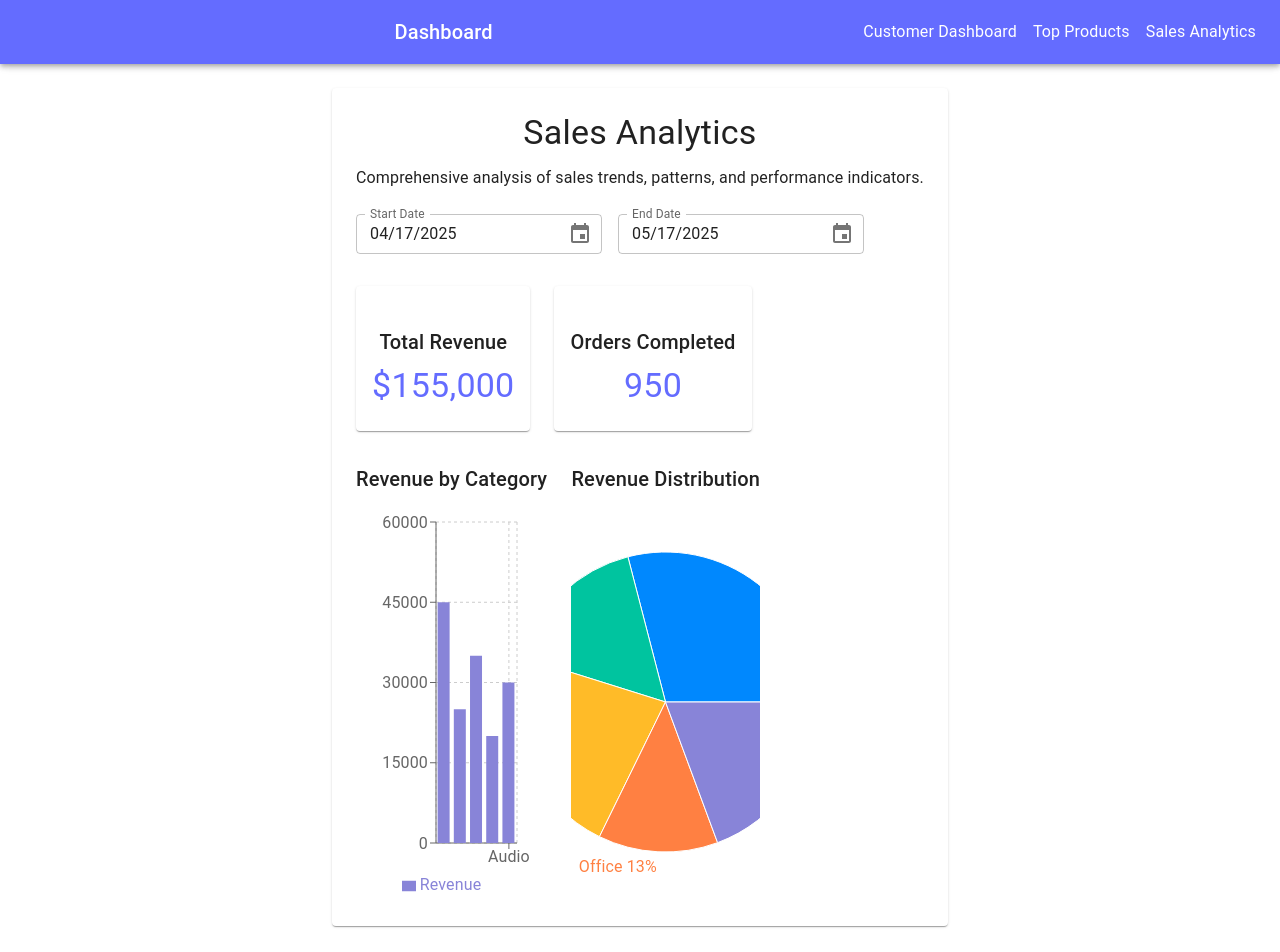
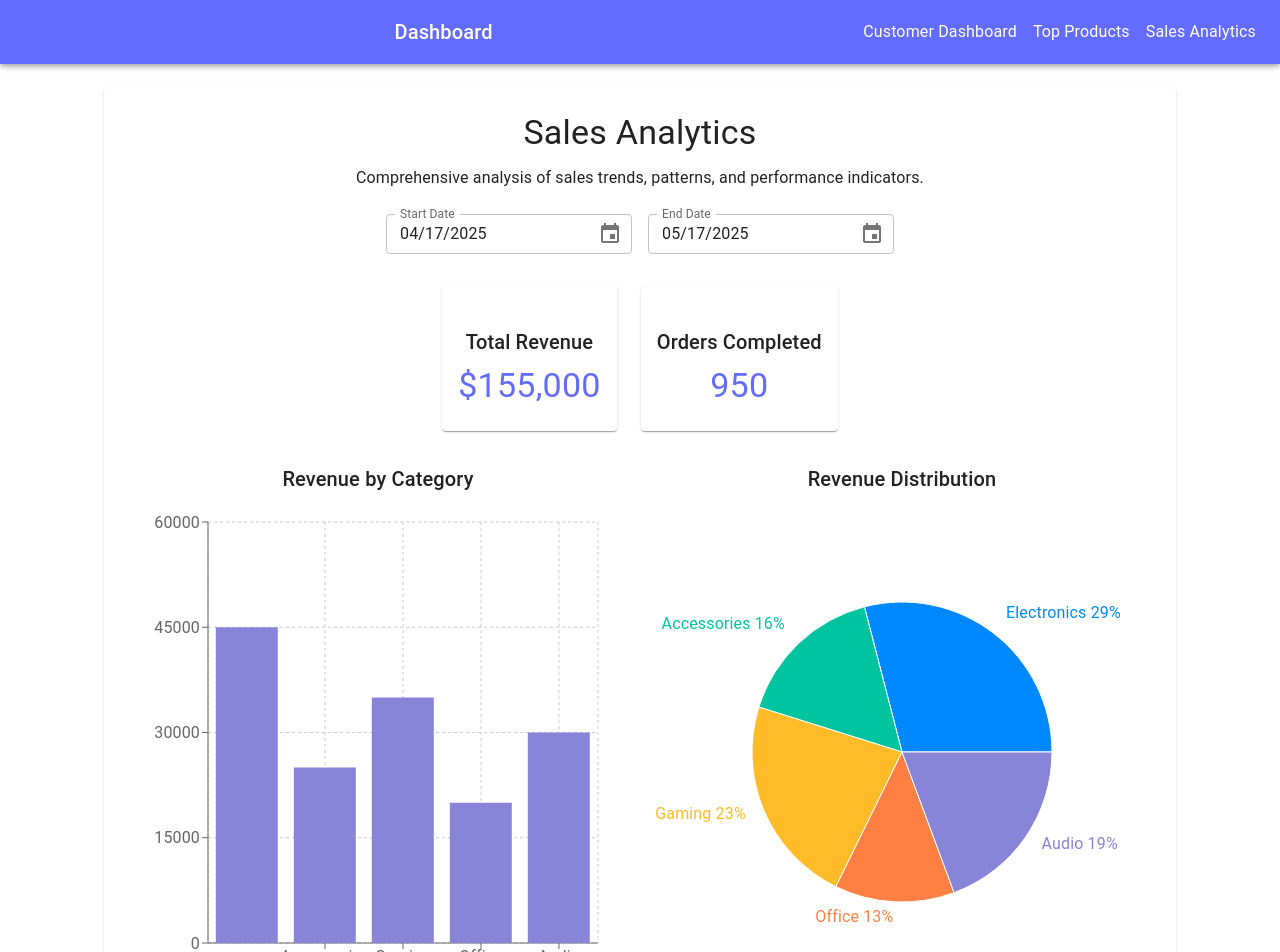
Before and after one commit to gabrielwiggert/dashboard, a React (Vite) app in the folder frontend/: page /sales-analytics in a window 1280 px wide. Shown: the top 952 px of the page. Built offline with nearby package versions, Linux system fonts and the light colour scheme; some icons are missing.

Commit message:
Enhance Sales Analytics layout and chart dimensions for improved visibility

```diff
--- a/frontend/src/pages/SalesAnalytics.tsx
+++ b/frontend/src/pages/SalesAnalytics.tsx
@@ -42,7 +42,7 @@ const SalesAnalytics = () => {
           Comprehensive analysis of sales trends, patterns, and performance indicators.
         </Typography>
 
-        <Box sx={{ mt: 3, mb: 4, display: 'flex', gap: 2 }}>
+        <Box sx={{ mt: 3, mb: 4, display: 'flex', gap: 2, justifyContent: 'center' }}>
           <LocalizationProvider dateAdapter={AdapterDayjs}>
             <DatePicker
               label="Start Date"
@@ -63,7 +63,7 @@ const SalesAnalytics = () => {
           </LocalizationProvider>
         </Box>
 
-        <Grid container spacing={3} sx={{ mb: 4 }}>
+        <Grid container spacing={3} sx={{ mb: 4, justifyContent: 'center' }}>
           <Grid item xs={12} md={6}>
             <Card>
               <CardContent sx={{ textAlign: 'center' }}>
@@ -97,7 +97,7 @@ const SalesAnalytics = () => {
             <Typography variant="h6" gutterBottom>
               Revenue by Category
             </Typography>
-            <Box sx={{ height: 400 }}>
+            <Box sx={{ height: 500, width: 500 }}>
               <ResponsiveContainer width="100%" height="100%">
                 <BarChart
                   data={mockSalesData}
@@ -124,7 +124,7 @@ const SalesAnalytics = () => {
             <Typography variant="h6" gutterBottom>
               Revenue Distribution
             </Typography>
-            <Box sx={{ height: 400 }}>
+            <Box sx={{ height: 500, width: 500 }}>
               <ResponsiveContainer width="100%" height="100%">
                 <PieChart>
                   <Pie
```
